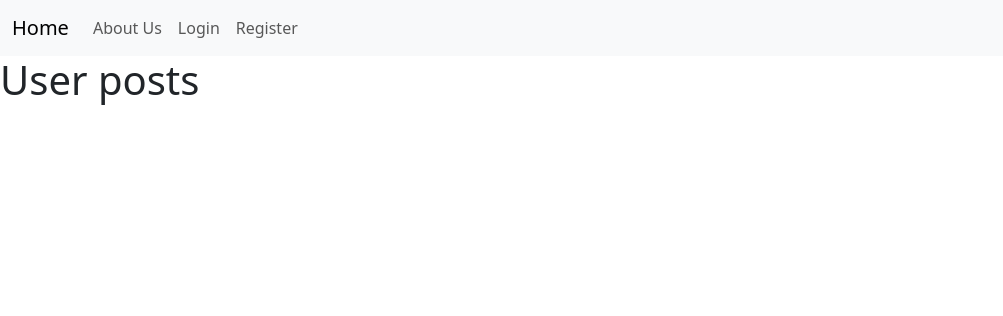
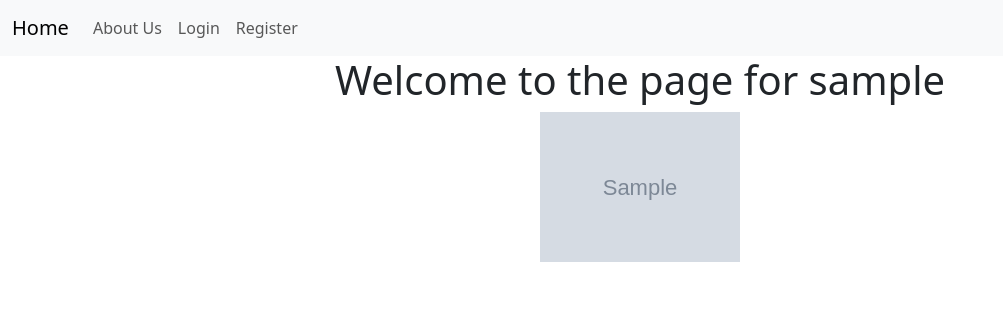
Before and after one commit to Rezuanul-Islam-Fahim/company-blog-flask, a Flask app: a page that uses blog/templates/user-blog-posts.html in a window 1280 px wide. Shown: the top 316 px of the page, without its empty margins (0-1003 px from the left). Run offline with Flask 3, Linux system fonts and the light colour scheme; tables that the repository leaves empty hold one stand-in row (values such as "Sample post"); grey boxes marked "Sample" are stand-in pictures.

Commit message:
Add profile name and prfile image in user-blog-post template

```diff
--- a/blog/posts/views.py
+++ b/blog/posts/views.py
@@ -13,4 +13,4 @@ def user_posts(username):
     posts = Post.query.filter_by(author=user).order_by(
         Post.datetime.desc()).paginate(page=page, per_page=5)
 
-    return render_template('user-blog-posts.html')
+    return render_template('user-blog-posts.html', user=user)
--- a/blog/templates/user-blog-posts.html
+++ b/blog/templates/user-blog-posts.html
@@ -1,5 +1,8 @@
 {% extends "base.html" %}
 
 {% block content %}
-<h1>User posts</h1>
+<div style="text-align: center;">
+    <h1>Welcome to the page for {{ user.username }}</h1>
+    <img width="200" src="{{ url_for('static', filename='profile_imgs/' + user.profile_img) }}" alt="" />
+</div>
 {% endblock %}
```
